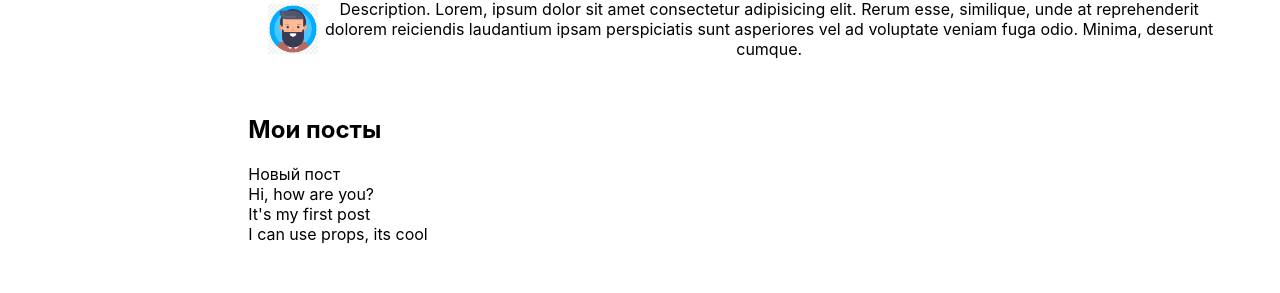
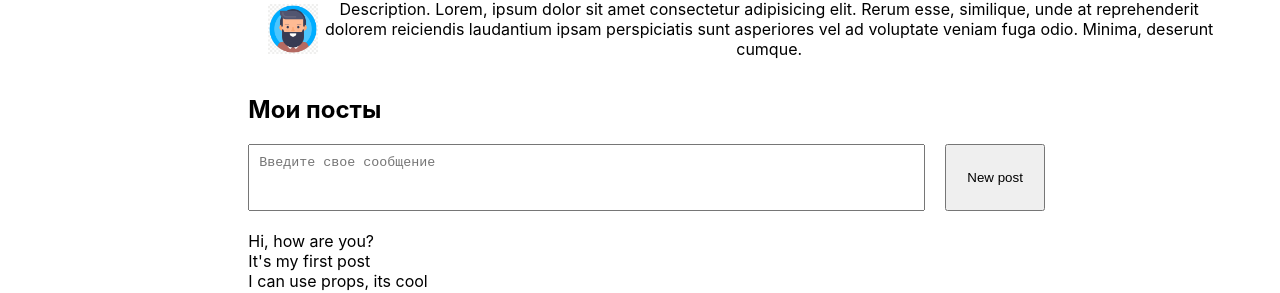
Before and after one commit to yrgenius/Social_web, a React (Create React App) app: page /profile in a window 1280 px wide. Shown: the part 298-591 px from the top of the page. Built offline with nearby package versions, Linux system fonts and the light colour scheme.

Commit message:
add textarea

```diff
--- a/src/components/Profile/MyPosts/MyPosts.jsx
+++ b/src/components/Profile/MyPosts/MyPosts.jsx
@@ -7,10 +7,13 @@ const MyPosts = (props) => {
 
     return (
         <div className={styles.wrapper}>
-            <h2>Мои посты</h2>
-            <div>Новый пост</div>
+            <h2 className={styles.title}>Мои посты</h2>
+            <div className={styles.new__post}>
+                <textarea className={styles.textarea} cols='80' rows='3' placeholder='Введите свое сообщение'></textarea>
+                <button className={styles.button}>New post</button>
+            </div>
             {postsElements}
-        </div>
+        </div >
     );
 }
 
--- a/src/components/Profile/MyPosts/MyPosts.module.css
+++ b/src/components/Profile/MyPosts/MyPosts.module.css
@@ -3,3 +3,23 @@
   flex-direction: column;
   align-items: start;
 }
+
+.title {
+  margin: 0;
+}
+
+.new__post {
+  display: flex;
+  margin: 20px 0;
+  gap: 20px;
+}
+
+.textarea {
+  padding: 10px;
+  resize: none;
+}
+
+.button {
+  display: block;
+  padding: 20px;
+}
```
